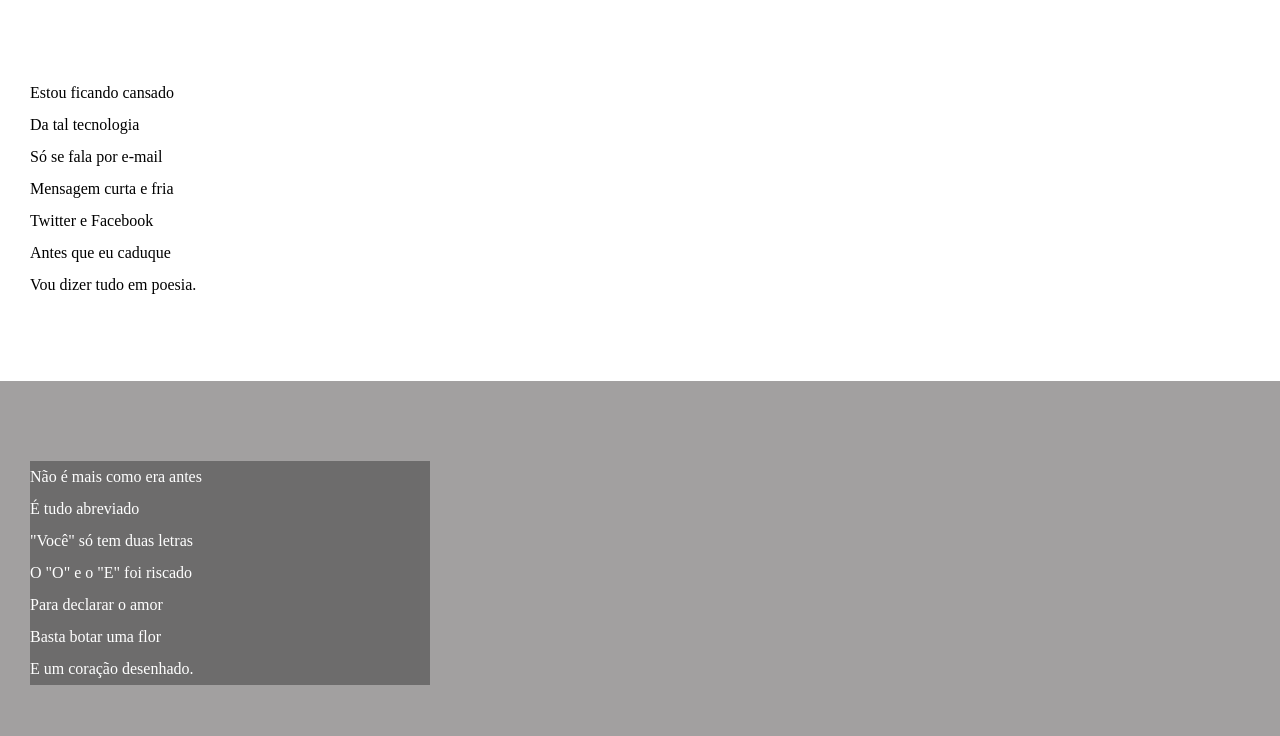
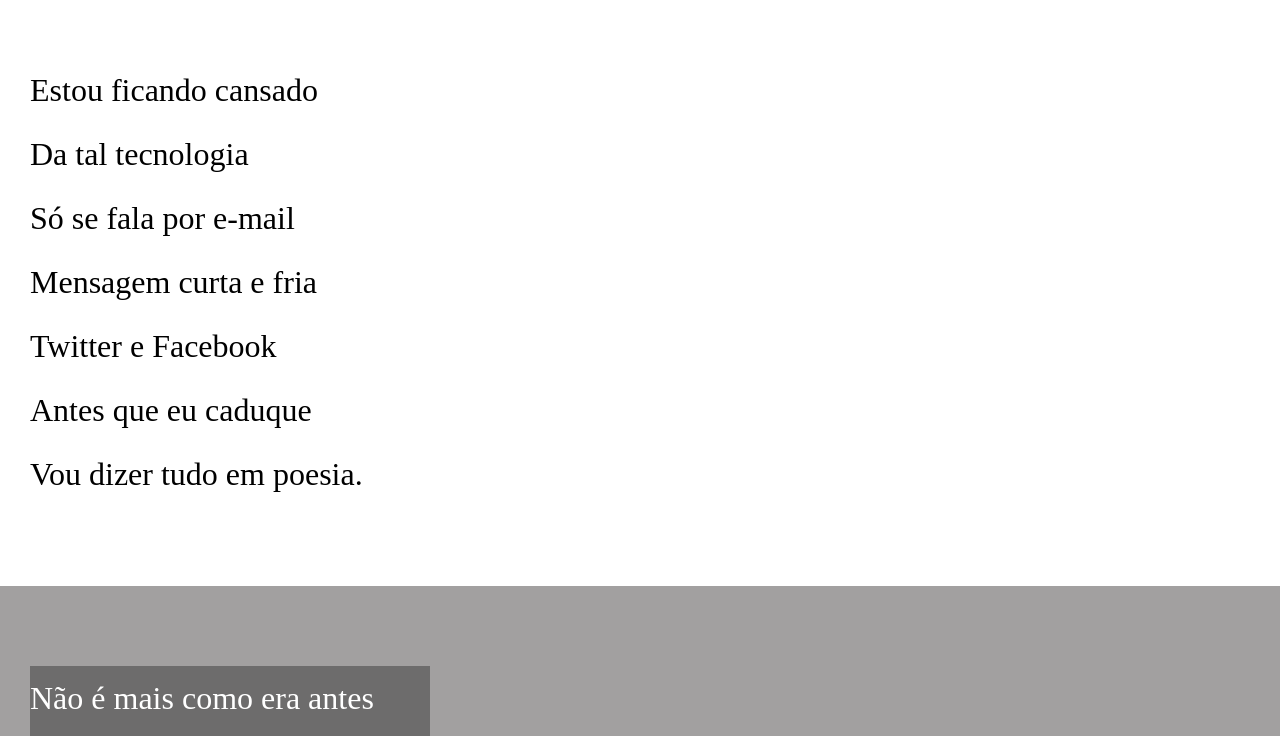
Before and after one commit to tiago9090/html-css, a plain HTML site: page desafios/d012/index.html in a window 1280 px wide. Shown: the part 158-894 px from the top of the page. Drawn offline with Linux system fonts and the light colour scheme.

Commit message:
atualiaçao do estilo desafio d12

```diff
--- a/desafios/d012/estilo/style.css
+++ b/desafios/d012/estilo/style.css
@@ -1,12 +1,25 @@
 @charset "utf8";
+
+@import url('https://fonts.googleapis.com/css?family=passion+one:wght@400;700;900&display=swap');
+
+@import url('https://fonts.googleapis.com/css?family=sriracha&display=swap');
+
+.root {
+--fonte1:verdana, Geneva, tahoma, sans-serif;
+--fonte2: 'passion one', cursive ;
+--fonte3: 'sriracha', cursive ;
+}
+
 
 *{
 margin: 0px;
 padding: 0px;
+font-size: 1em;
 }
     html, body{
 min-height: 100vh;
 background-color: darkgray;
+font-family: var(--fonte1);
  }
 header {
 background-color: black;
@@ -33,6 +46,8 @@ section {
     padding-bottom: 10vh;
     line-height: 2em;
     padding-left: 30px;
+    font-family: var(--fonte3);
+    font-size: 2em;
 }
 section.normal {
 background-color: white;
```
